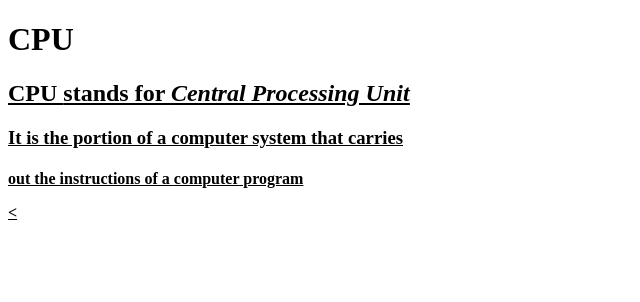
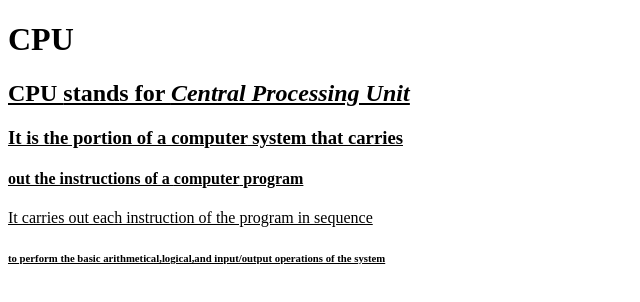
Before and after one commit to iamneo-production/eaeccacdcdaadaeccdfffebaeceaec, a plain HTML site: page public/index.html in a window 1280 px wide. Shown: the whole page, without its empty margins (0-640 px from the left). Drawn offline with Linux system fonts and the light colour scheme.

Commit message:
Backup Commit

```diff
--- a/public/index.html
+++ b/public/index.html
@@ -10,8 +10,9 @@
 <body>
     <h1> CPU </h1>
     <h2> <u> <b> CPU </b> stands for <u> <i> Central Processing Unit</i></u></h2>
-    <h3> It is the portion of a <u> computer</u> system that carries </p>
-    <h4> out the instructions of a <u> computer</u> program</p>
-     <
+    <h3> It is the portion of a <u> computer</u> system that carries </h2>
+    <h4> out the instructions of a <u> computer</u> program</h3
+    <h5> It carries out each instruction of the program in sequence </h5>
+    <h6> to perform the basic arithmetical,logical,and input/output operations of the system </h6>
 </body>
 </html>
```
